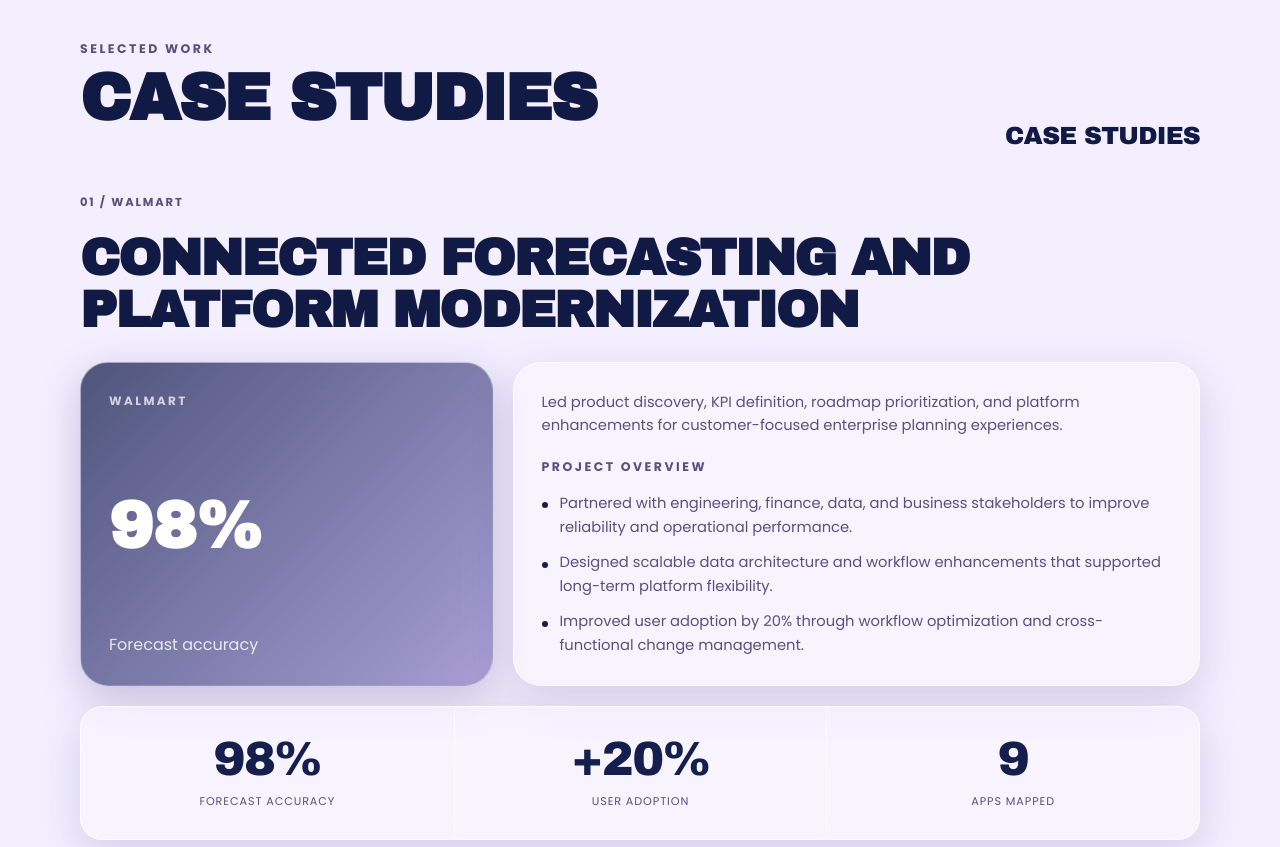
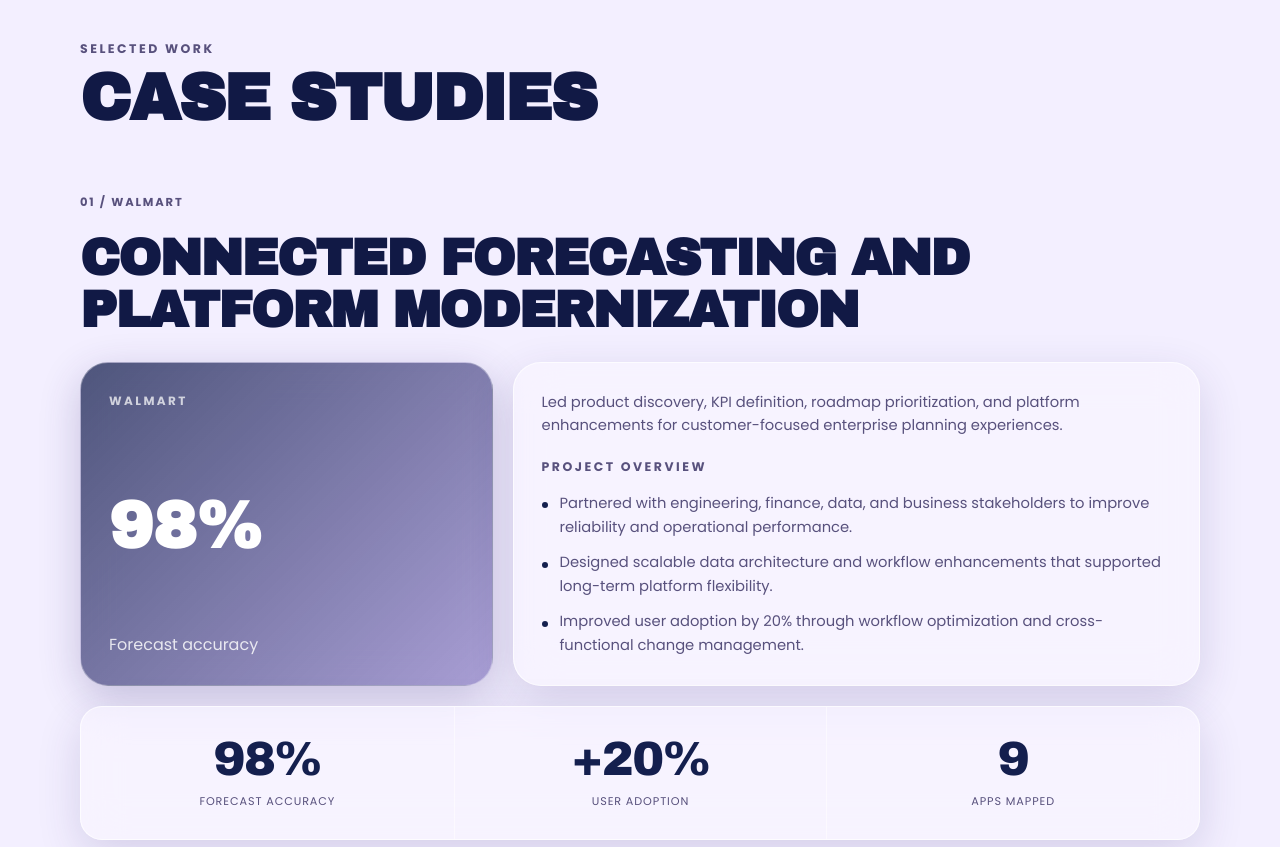
Before and after one commit to ankitasingh15/portfolio, a React (Vite) app: page / in a window 1280 px wide. Shown: the part 2740-3587 px from the top of the page. Built offline with nearby package versions, Linux system fonts and the light colour scheme.

Commit message:
Match Nishant typography and color format

```diff
--- a/src/App.jsx
+++ b/src/App.jsx
@@ -231,7 +231,7 @@
     <section className="content-section" id="profile" data-section="profile">
       <div className="wrap two-column">
         <div>
-          <SectionHeading eyebrow="About Me" title="The short version" />
+          <SectionHeading eyebrow="About Me" title="The Short Version" />
           <div className="statement">
             <p>
               Ankita is a strategic, cross-functional product and program executive with 15+ years of experience
@@ -269,7 +269,7 @@
   return (
     <section className="content-section" id="impact" data-section="impact">
       <div className="wrap">
-        <SectionHeading eyebrow="Skills & Credentials" title="What I bring" />
+        <SectionHeading eyebrow="Skills & Credentials" title="What I Bring" />
         <div className="skills-impact-grid">
           <div className="capability-grid">
             {capabilities.map((capability) => (
@@ -298,8 +298,7 @@
     <section className="content-section" id="case-studies" data-section="case-studies">
       <div className="wrap">
         <div className="section-row">
-          <SectionHeading eyebrow="Selected Work" title="Case studies" />
-          <p className="script-note">case studies</p>
+          <SectionHeading eyebrow="Selected Work" title="Case Studies" />
         </div>
 
         <div className="case-stack">
@@ -352,7 +351,7 @@
   return (
     <section className="content-section" id="beyond" data-section="beyond">
       <div className="wrap">
-        <SectionHeading eyebrow="Beyond Product" title="Credentials, interests, and leadership signals." />
+        <SectionHeading eyebrow="Beyond Product" title="Credentials, Interests, and Leadership Signals." />
         <div className="beyond-grid">
           {beyondItems.map((item) => (
             <article className="glass" key={item.title}>
```
